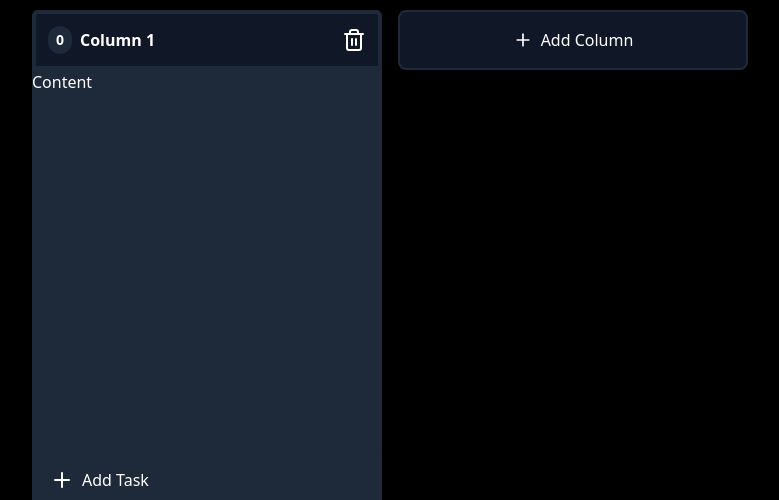
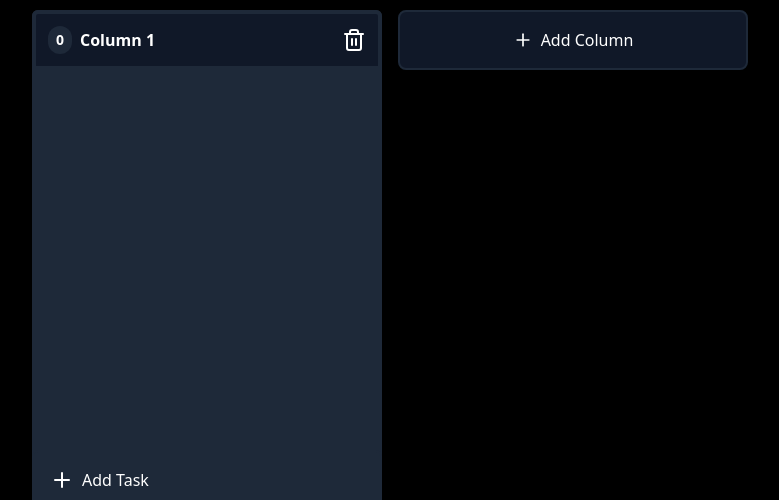
Before and after one commit to Zafar205/Kanban-dnd-kit, a React (Vite) app: page / in a window 1280 px wide. Both pictures are taken after a click on the button "Add Column". Shown: the part 140-640 px from the top of the page, without its empty margins (250-1029 px from the left). Built offline with nearby package versions, Linux system fonts and the light colour scheme.

Commit message:
tasks added in columns

```diff
--- a/src/components/ColumnContainer.tsx
+++ b/src/components/ColumnContainer.tsx
@@ -1,17 +1,19 @@
-import type { Column, ID } from "../types"
+import type { Column, ID, Task } from "../types"
 import { useSortable } from "@dnd-kit/sortable"
 import { CSS } from "@dnd-kit/utilities"
 import { Plus, Trash2 } from "lucide-react"
 import { useState } from "react"
+import TaskCard from "./TaskCard"
 interface Props {
     column: Column,
     deleteColumn: (id: ID) => void,
     updateColumn: (id: ID, title: string) => void,
-    createTask: (columnId: ID) => void
+    createTask: (columnId: ID) => void,
+    tasks: Task[]
 }
 
 const ColumnContainer = (props: Props) => {
-    const { column, deleteColumn, updateColumn, createTask} = props;
+    const { column, deleteColumn, updateColumn, createTask, tasks} = props;
     const [editMode, setEditMode] = useState(false);
 
     const { setNodeRef, attributes, listeners, transform, transition, isDragging } = useSortable({
@@ -61,7 +63,13 @@ const ColumnContainer = (props: Props) => {
                 </div>
             </div>
 
-            <div className="flex flex-grow">Content</div>
+            <div className="flex flex-grow flex-col gap-4 p-2 overflow-x-hidden overflow-y-auto">
+                {
+                    tasks.map((task) => (
+                        <TaskCard key={task.id} task={task}/>
+                    ))
+                }
+            </div>
 
             <button className="flex gap-2 items-center border-gray-800 border-2 rounded-md p-4 hover:text-rose-500 active:bg-black"
                     onClick={()=>{
--- a/src/components/Kanban.tsx
+++ b/src/components/Kanban.tsx
@@ -58,26 +58,26 @@ const Kanban = () => {
       return arrayMove(columns, activeColumnIndex, overColumnIndex)
     })
   }
-  function createTask(columnId: ID){
+  function createTask(columnId: ID) {
     const newTask: Task = {
-      id : generateId(),
+      id: generateId(),
       columnId,
-      content : `Task ${tasks.length + 1}`
+      content: `Task ${tasks.length + 1}`
     }
     setTasks([...tasks, newTask])
   }
-  function updateColumn(id : ID, title: string){
+  function updateColumn(id: ID, title: string) {
     const newColumns = columns.map((col) => {
-          if(col.id !== id) return col;
-          return {...col, title};
+      if (col.id !== id) return col;
+      return { ...col, title };
     });
 
     setColumns(newColumns);
   }
   const sensors = useSensors(
     useSensor(PointerSensor, {
-              activationConstraint : {
-                  distance : 3 //3px
+      activationConstraint: {
+        distance: 3 //3px
       }
     })
   )
@@ -90,7 +90,8 @@ const Kanban = () => {
           <div className='flex gap-4'>
             <SortableContext items={columnsId}>
               {columns.map((col) => (
-                <ColumnContainer key={col.id} column={col} deleteColumn={deleteColumn} updateColumn={updateColumn} createTask={createTask}/>
+                <ColumnContainer key={col.id} column={col} deleteColumn={deleteColumn} updateColumn={updateColumn} createTask={createTask}
+                  tasks={tasks.filter((task) => task.columnId === col.id)} />
               ))}
             </SortableContext>
           </div>
@@ -103,7 +104,8 @@ const Kanban = () => {
           createPortal(
             <DragOverlay>
               {activeColumn && (
-                <ColumnContainer deleteColumn={deleteColumn} column={activeColumn} updateColumn={updateColumn} createTask={createTask}/>
+                <ColumnContainer deleteColumn={deleteColumn} column={activeColumn} updateColumn={updateColumn} createTask={createTask}
+                  tasks={tasks.filter((task) => task.columnId === activeColumn.id)} />
               )}
             </DragOverlay>, document.body
           )
--- /dev/null
+++ b/src/components/TaskCard.tsx
@@ -0,0 +1,26 @@
+import { Trash2 } from "lucide-react";
+import type { Task } from "../types";
+import { useState } from "react";
+
+interface Props{
+    task: Task
+}
+function TaskCard(props : Props) {
+    const [mouseIsOver, setMouseIsOver] = useState(false);
+    const {task} = props;
+  return (
+    <div className="bg-gray-900 p-2.5 h-[100px] min-h-[100px] items-center flex text-left rounded-xl hover:ring-2 hover:ring-inset hover:ring-rose-500 cursor-grab relative justify-between"
+    onMouseEnter={()=>setMouseIsOver(true)}
+    onMouseLeave={()=>setMouseIsOver(false)}
+    >
+        {task.content}
+        { mouseIsOver &&
+        <button className="opacity-60 hover:opacity-100">
+            <Trash2/>
+        </button>
+        }
+    </div>
+  )
+}
+
+export default TaskCard
```
Lines whose indentation alone changed are shown as unchanged.
